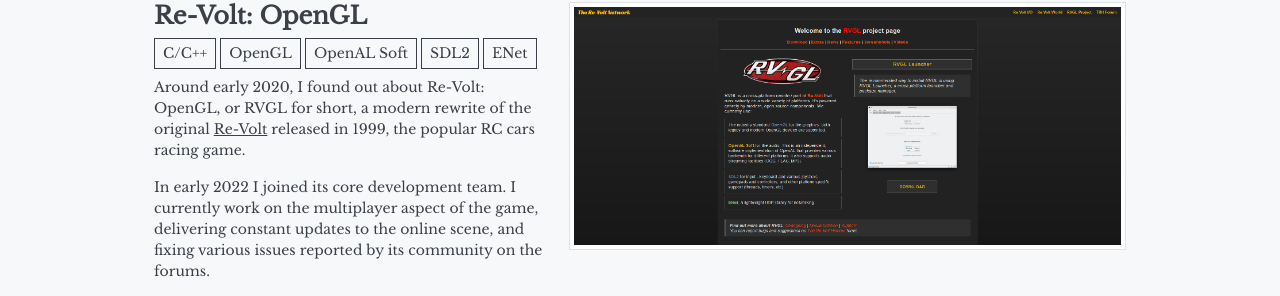
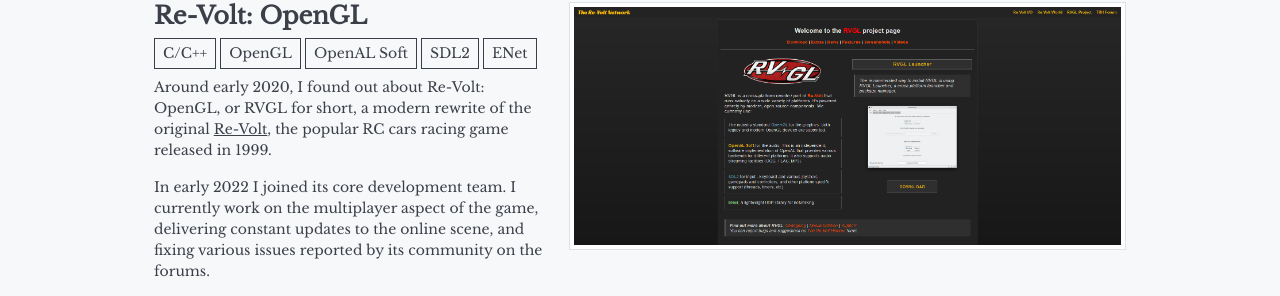
Before and after one commit to BGMP/bgm.dev, a Jekyll site: the page built from _pages/portfolio.html, in a window 1280 px wide. Shown: the part 205-501 px from the top of the page. Built offline with Jekyll 4.4.1, drawn with Linux system fonts in a browser that asks for light colours; nearby versions of some CDN libraries.

Commit message:
Better wording

```diff
--- a/_pages/portfolio.html
+++ b/_pages/portfolio.html
@@ -25,8 +25,8 @@
                         <p>
                             Around early 2020, I found out about Re-Volt: OpenGL, or RVGL for short, a modern
                             rewrite of the original
-                            <a href="https://en.wikipedia.org/wiki/Re-Volt" target="_blank">Re-Volt</a>
-                            released in 1999, the popular RC cars racing game.
+                            <a href="https://en.wikipedia.org/wiki/Re-Volt" target="_blank">Re-Volt</a>, the popular RC
+                            cars racing game released in 1999.
                         </p>
                         <p>
                             In early 2022 I joined its core development team. I currently work on the multiplayer aspect
```
